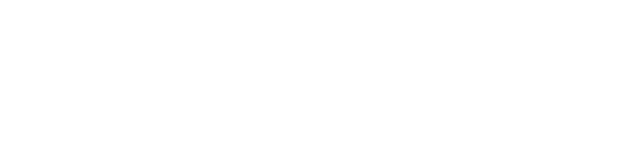
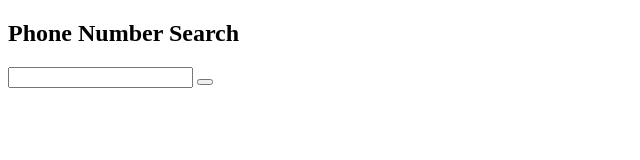
Before and after one commit to DeliaCodes/phonesearch, a plain HTML site: page index.html in a window 1280 px wide. Shown: the whole page, without its empty margins (0-640 px from the left). Drawn offline with Linux system fonts and the light colour scheme.

Commit message:
added basic readme text, start of the DOM

```diff
--- a/index.html
+++ b/index.html
@@ -4,6 +4,10 @@
 	<title>Phone Number Look up</title>
 </head>
 <body>
-
+<article>
+	<h1>Phone Number Search</h1>
+	<input type="" name="Search">
+	<button></button>
+</article>
 </body>
 </html>
```
Also changed, not shown: 1 other file.
